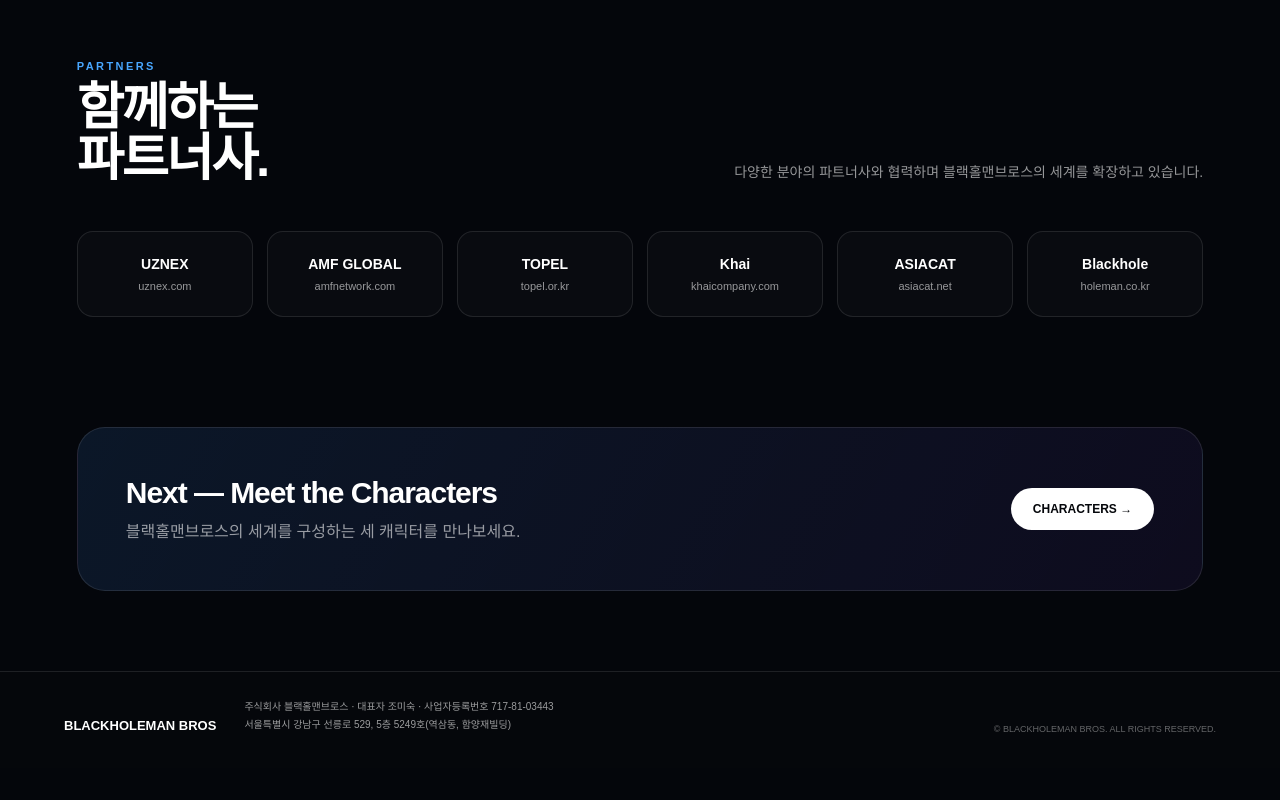
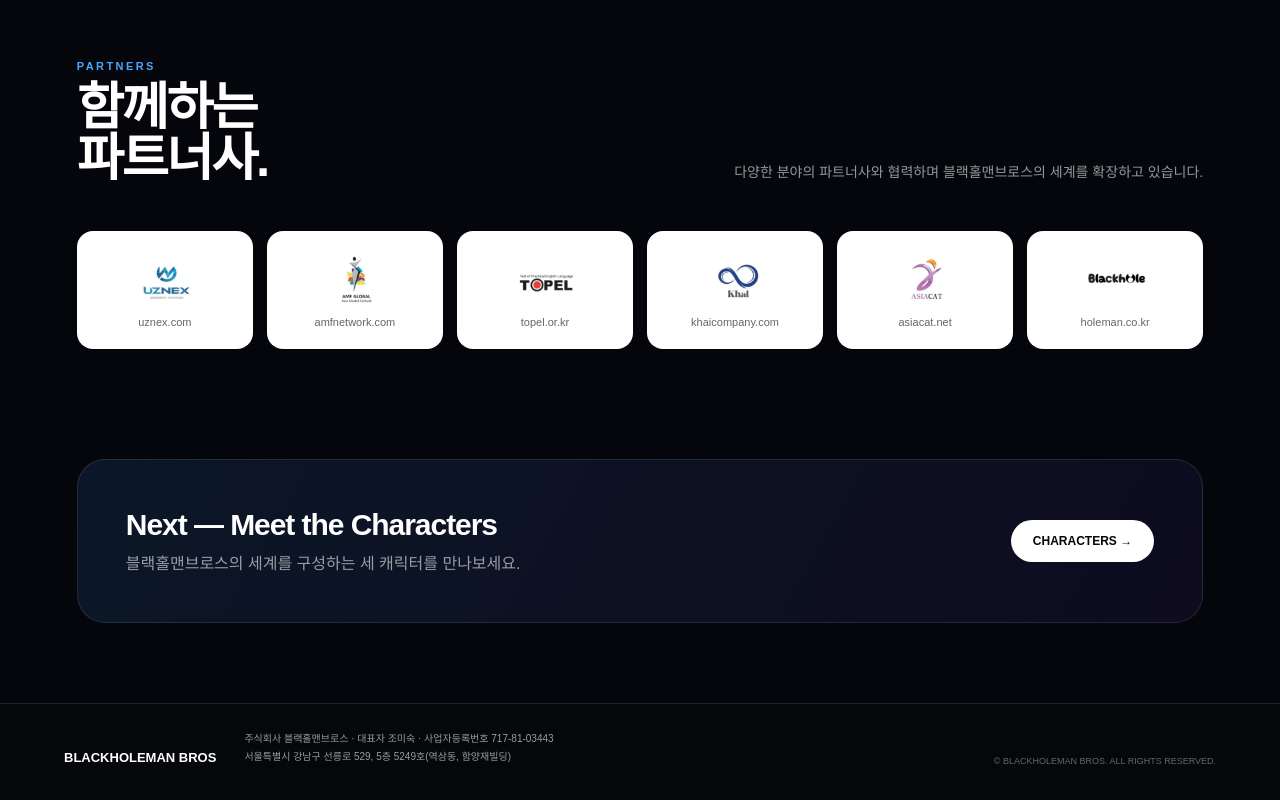
Before and after one commit to lg980305-blip/lg980305-blip.github.io, a plain HTML site: page about.html in a window 1280 px wide. Shown: the part 4531-5331 px from the top of the page. Before the commit the page ends 5299 px from the top, so only its background shows below. Drawn offline with Linux system fonts and the light colour scheme; a web font is replaced by a local one.

Commit message:
Add real partner logo images to about.html
Cropped from the provided screenshot with transparent backgrounds,
displayed on white cards for legibility across all 6 logo styles.

```diff
--- a/about.html
+++ b/about.html
@@ -98,10 +98,10 @@
 .reveal{opacity:0;transform:translateY(28px);transition:.7s ease}.reveal.on{opacity:1;transform:none}
 
 .partners-grid{display:grid;grid-template-columns:repeat(6,1fr);gap:14px}
-.partner-card{border:1px solid var(--line);border-radius:16px;padding:24px 12px;display:flex;flex-direction:column;align-items:center;justify-content:center;gap:8px;text-align:center;background:rgba(255,255,255,.025);transition:.2s border-color,.2s background,.2s transform}
-.partner-card:hover{border-color:rgba(255,255,255,.4);background:rgba(255,255,255,.06);transform:translateY(-4px)}
-.partner-card span{font-weight:800;font-size:14px}
-.partner-card small{font-size:11px;color:var(--muted)}
+.partner-card{border:1px solid var(--line);border-radius:16px;padding:20px 14px;display:flex;flex-direction:column;align-items:center;justify-content:center;gap:12px;text-align:center;background:#fff;transition:.2s border-color,.2s transform,.2s box-shadow}
+.partner-card:hover{border-color:rgba(255,255,255,.4);transform:translateY(-4px);box-shadow:0 10px 26px rgba(0,0,0,.35)}
+.partner-card img{width:100%;max-width:120px;height:52px;object-fit:contain}
+.partner-card small{font-size:11px;color:#666}
 @media(max-width:900px){.partners-grid{grid-template-columns:repeat(3,1fr)}}
 @media(max-width:560px){.partners-grid{grid-template-columns:repeat(2,1fr)}}
 
@@ -229,12 +229,12 @@
 <p>다양한 분야의 파트너사와 협력하며 블랙홀맨브로스의 세계를 확장하고 있습니다.</p>
 </div>
 <div class="partners-grid">
-<a class="partner-card" href="https://uznex.com" target="_blank" rel="noopener"><span>UZNEX</span><small>uznex.com</small></a>
-<a class="partner-card" href="https://amfnetwork.com" target="_blank" rel="noopener"><span>AMF GLOBAL</span><small>amfnetwork.com</small></a>
-<a class="partner-card" href="https://topel.or.kr" target="_blank" rel="noopener"><span>TOPEL</span><small>topel.or.kr</small></a>
-<a class="partner-card" href="https://khaicompany.com" target="_blank" rel="noopener"><span>Khai</span><small>khaicompany.com</small></a>
-<a class="partner-card" href="https://asiacat.net" target="_blank" rel="noopener"><span>ASIACAT</span><small>asiacat.net</small></a>
-<a class="partner-card" href="https://holeman.co.kr" target="_blank" rel="noopener"><span>Blackhole</span><small>holeman.co.kr</small></a>
+<a class="partner-card" href="https://uznex.com" target="_blank" rel="noopener"><img src="assets/partners/uznex.png" alt="UZNEX"><small>uznex.com</small></a>
+<a class="partner-card" href="https://amfnetwork.com" target="_blank" rel="noopener"><img src="assets/partners/amfglobal.png" alt="AMF GLOBAL"><small>amfnetwork.com</small></a>
+<a class="partner-card" href="https://topel.or.kr" target="_blank" rel="noopener"><img src="assets/partners/topel.png" alt="TOPEL"><small>topel.or.kr</small></a>
+<a class="partner-card" href="https://khaicompany.com" target="_blank" rel="noopener"><img src="assets/partners/khai.png" alt="Khai"><small>khaicompany.com</small></a>
+<a class="partner-card" href="https://asiacat.net" target="_blank" rel="noopener"><img src="assets/partners/asiacat.png" alt="ASIACAT"><small>asiacat.net</small></a>
+<a class="partner-card" href="https://holeman.co.kr" target="_blank" rel="noopener"><img src="assets/partners/blackhole.png" alt="Blackhole"><small>holeman.co.kr</small></a>
 </div>
 </section>
 
```
Also changed, not shown: assets/partners/amfglobal.png (added), assets/partners/asiacat.png (added), assets/partners/blackhole.png (added), assets/partners/khai.png (added), assets/partners/topel.png (added), assets/partners/uznex.png (added).
